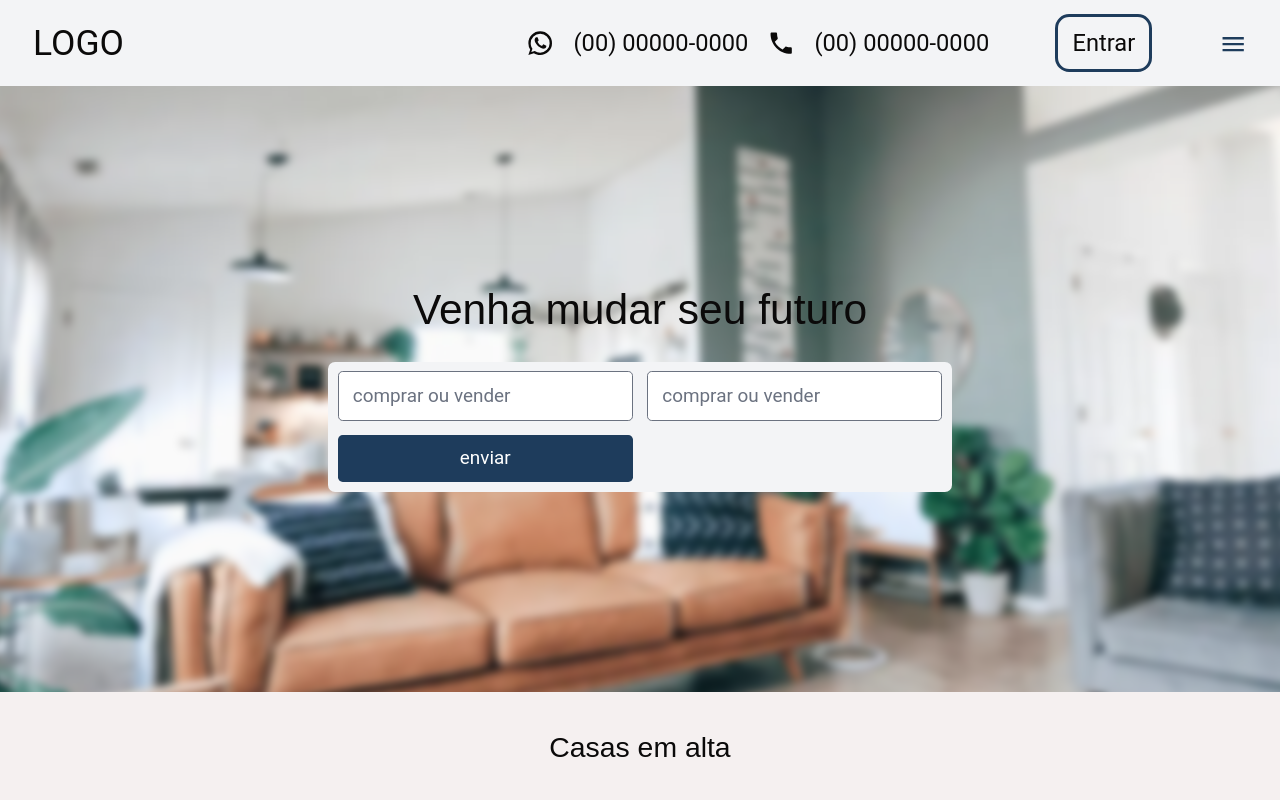
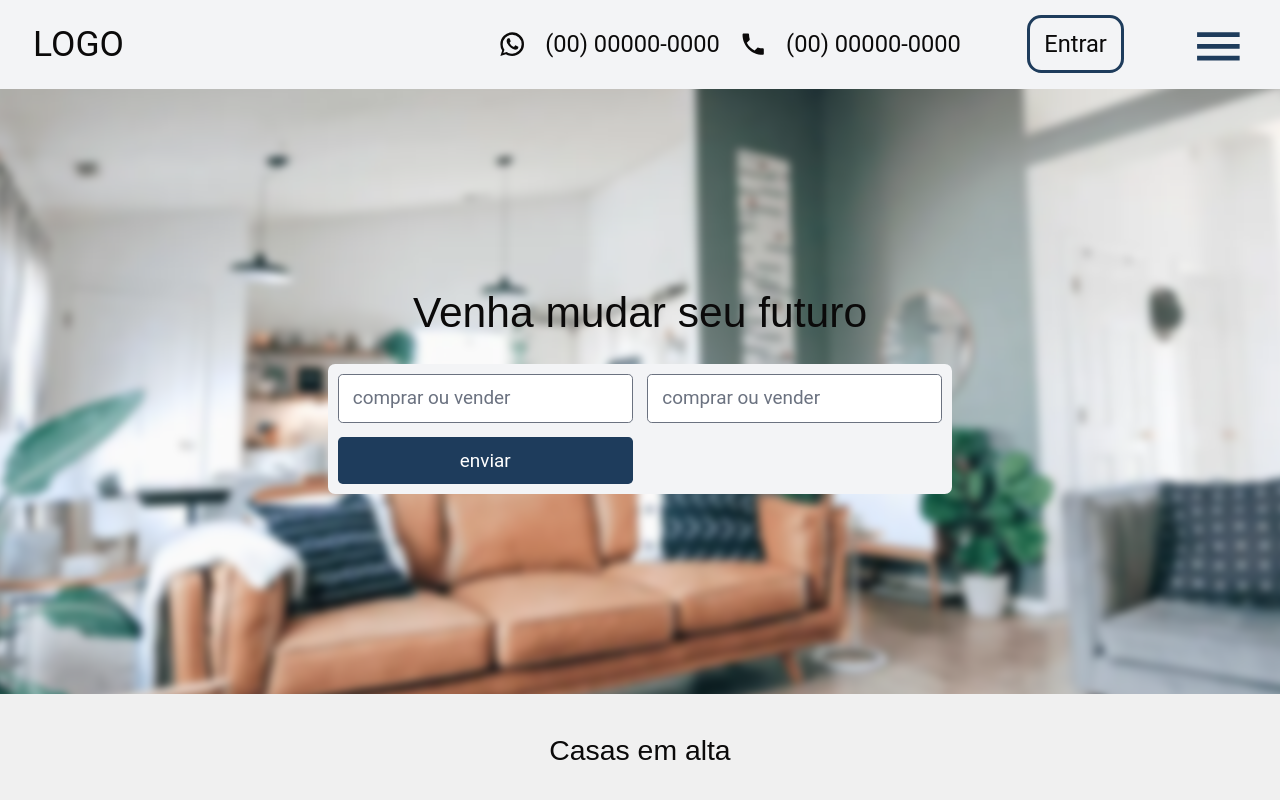
Before and after one commit to NatanCastro/imobiliaria-astro, an Astro site: page / in a window 1280 px wide. Shown: the top 800 px of the page. Built offline with nearby package versions, Linux system fonts and the light colour scheme; Astro itself is replaced by a stand-in of ours.

Commit message:
remove enused SVG, change menu and clone menu icon size

```diff
--- a/src/components/home/Header.tsx
+++ b/src/components/home/Header.tsx
@@ -36,8 +36,8 @@
           href='/'>
           entrar
         </a>
-        <button onClick={toggleModal}>
-          <Menu className='text-8xl text-dark-blue' />
+        <button onClick={toggleModal} className='text-5xl'>
+          <Menu className='text-dark-blue' fontSize='inherit' />
         </button>
       </div>
       <Modal isShow={modal} showFunc={toggleModal} />
--- a/src/components/home/Modal.tsx
+++ b/src/components/home/Modal.tsx
@@ -34,8 +34,8 @@
           </a>
         </div>
       </aside>
-      <button className='absolute right-6 top-4 w-12 h-12' onClick={showFunc}>
-        <Close className='text-4xl text-dark-blue' />
+      <button className='absolute right-6 top-4 text-5xl' onClick={showFunc}>
+        <Close className='text-dark-blue' fontSize='inherit' />
       </button>
     </div>
   )
--- a/tailwind.config.cjs
+++ b/tailwind.config.cjs
@@ -5,7 +5,7 @@
     extend: {
       colors: {
         'dark-blue': '#1E3C5C',
-        'anti-flash-white': 'f0f0f0',
+        'anti-flash-white': '#f0f0f0',
         silver: 'c0c0c0',
         gold: {
           700: '#ffd700',
```
Also changed, not shown: public/close.svg (deleted), public/facebook.svg (deleted), public/instagram.svg (deleted), public/menu.svg (deleted), public/phone.svg (deleted), public/whatsapp.svg (deleted).
